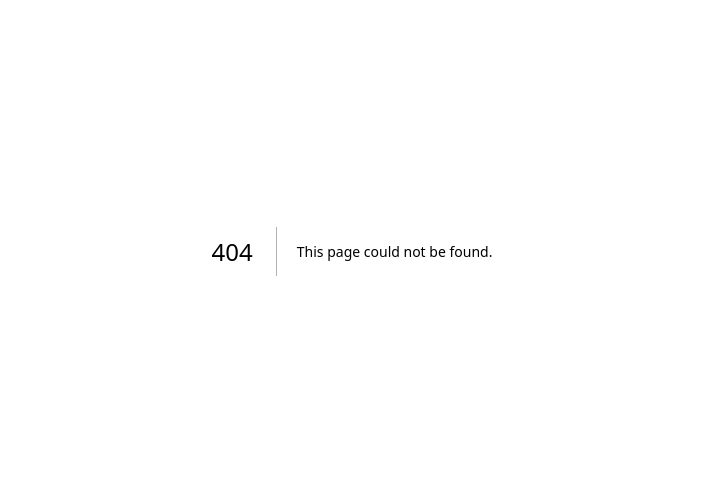
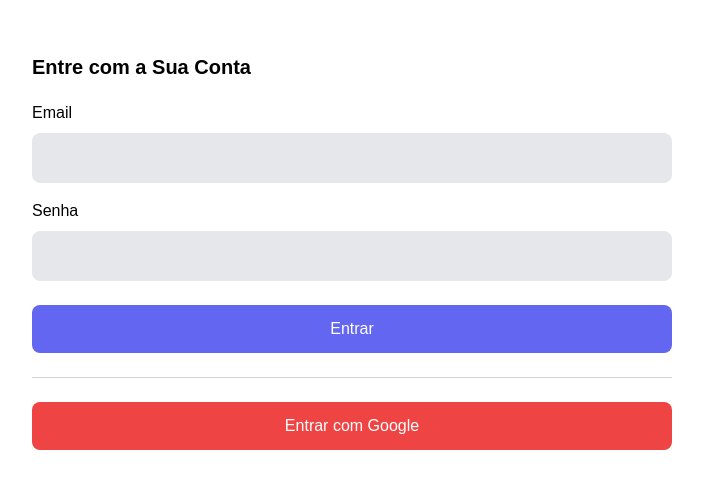
Before and after one commit to marciocrodrigues/nextjs-proj-templateadmin, a Next.js app: page /autenticacao in a window 1280 px wide. Before the commit this address had no page. Shown: the part 149-638 px from the top of the page, without its empty margins (288-991 px from the left). Built offline with nearby package versions, Linux system fonts and the light colour scheme.

Commit message:
desenvolvimento tela de autenticacao e componentes de input

```diff
--- /dev/null
+++ b/src/components/auth/AuthInput.tsx
@@ -0,0 +1,27 @@
+interface AuthInputProps {
+  label: string;
+  tipo?: "text" | "email" | "password" | "number";
+  obrigatorio?: boolean;
+  naoRenderizarQuando?: boolean;
+  valor: any;
+  valorMudou: (novoValor: any) => void;
+}
+
+export default function AuthInput(props: AuthInputProps) {
+  return props.naoRenderizarQuando ? null : (
+    <div className="flex flex-col mt-4">
+      <label>{props.label}</label>
+      <input
+        type={props.tipo ?? "text"}
+        value={props.valor}
+        onChange={(e) => props.valorMudou?.(e.target.value)}
+        required={props.obrigatorio}
+        className={`
+            px-4 py-3 rounded-lg bg-gray-200 mt-2
+            border focus:border-blue-500 focus:bg-white
+            focus:outline-none
+        `}
+      />
+    </div>
+  );
+}
--- a/src/components/template/BotaoAlternarTema.tsx
+++ b/src/components/template/BotaoAlternarTema.tsx
@@ -1,3 +1,4 @@
+import Image from "next/image";
 import { IconeLua, IconeSol } from "../icons";
 
 interface BotaoAlternarTemaProps {
--- /dev/null
+++ b/src/pages/autenticacao.tsx
@@ -0,0 +1,67 @@
+import AuthInput from "@/components/auth/AuthInput";
+import { useState } from "react";
+
+export default function Autenticacao() {
+  const [modo, setModo] = useState<"login" | "cadastro">("login");
+  const [email, setEmail] = useState("");
+  const [senha, setSenha] = useState("");
+
+  function submeter() {
+    if (modo === "login") {
+      console.log("login");
+    } else {
+      console.log("cadastrar");
+    }
+  }
+
+  return (
+    <div className="flex flex-col h-screen items-center justify-center">
+      <div className="w-1/2">
+        <h1
+          className={`
+        text-xl font-bold mb-5
+      `}
+        >
+          {modo === "login"
+            ? "Entre com a Sua Conta"
+            : "Cadastre-se na Plataforma"}
+        </h1>
+        <AuthInput
+          label="Email"
+          valor={email}
+          valorMudou={setEmail}
+          obrigatorio
+        />
+        <AuthInput
+          label="Senha"
+          tipo="password"
+          valor={senha}
+          valorMudou={setSenha}
+          obrigatorio
+        />
+
+        <button
+          onClick={submeter}
+          className={`
+        w-full bg-indigo-500 hover:bg-indigo-400
+        text-white rounded-lg px-4 py-3 mt-6
+      `}
+        >
+          {modo === "login" ? "Entrar" : "Cadastrar"}
+        </button>
+
+        <hr className="my-6 border-gray-300 w-full" />
+
+        <button
+          onClick={submeter}
+          className={`
+        w-full bg-red-500 hover:bg-red-400
+        text-white rounded-lg px-4 py-3
+      `}
+        >
+          Entrar com Google
+        </button>
+      </div>
+    </div>
+  );
+}
```
